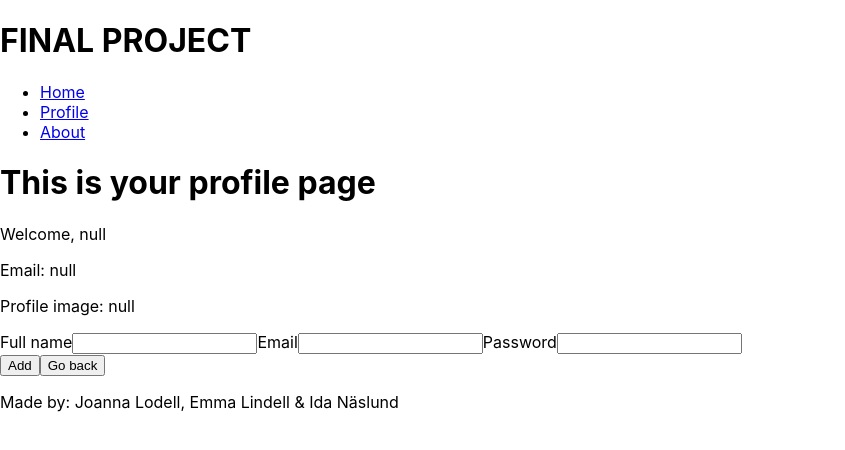
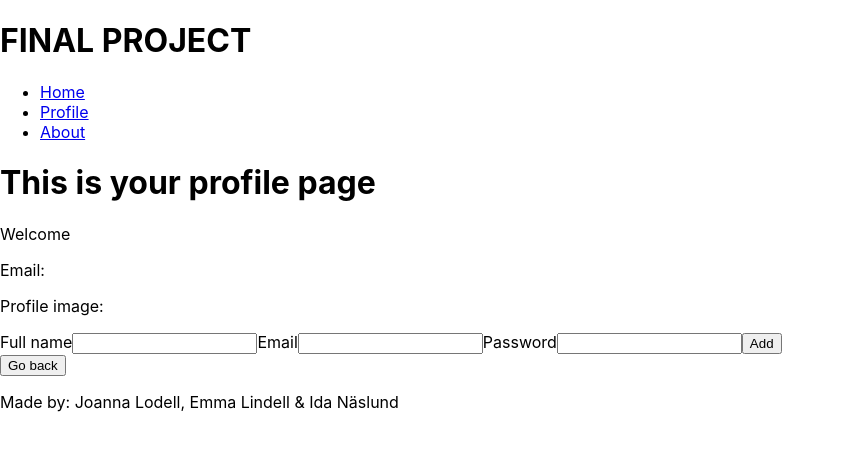
Before and after one commit to idanaslund/final-project-frontend, a React (Create React App) app: page /profile in a window 1280 px wide. Shown: the top 450 px of the page, without its empty margins (0-845 px from the left). Built offline with nearby package versions, Linux system fonts and the light colour scheme.

Commit message:
Savannahs changes from S.O

```diff
--- a/src/pages/LoginSignup.js
+++ b/src/pages/LoginSignup.js
@@ -29,28 +29,32 @@ const LoginSignup = () => {
 
         const options = {
           method: 'POST',
-            headers: {
-                'Content-Type': 'application/json',
-            },
-            body: JSON.stringify({username: username, email: email, password: password})
+          headers: { 'Content-Type': 'application/json' },
+          body: JSON.stringify({ username, email, password})
         }
-        console.log(API_URL(mode))
+
         fetch(API_URL(mode), options)
           .then((res) => res.json())
           .then((data) => {
             console.log(data)
             if (data.success) {
               batch(() => {
-                    dispatch(user.actions.setID(data.response.id))
+                dispatch(user.actions.setId(data.response.userId))
                 dispatch(user.actions.setUsername(data.response.username))
                 dispatch(user.actions.setEmail(data.response.email))
                 dispatch(user.actions.setAccessToken(data.response.accessToken))
                 dispatch(user.actions.setErrors(null))
+
+                localStorage.setItem('user', JSON.stringify({
+                  accessToken: data.response.accessToken,
+                  userId: data.response.userId,
+                  username: data.response.username,
+                  email: data.response.email
+                }))
               })
             } else {
-                  console.log(data)
               batch(() => {
-                    dispatch(user.actions.setID(null))
+                dispatch(user.actions.setId(null))
                 dispatch(user.actions.setUsername(null))
                 dispatch(user.actions.setEmail(null))
                 dispatch(user.actions.setAccessToken(null))
--- a/src/pages/ProfilePage.js
+++ b/src/pages/ProfilePage.js
@@ -1,108 +1,94 @@
-// The user can save restaurants in their page
-// The user can give reviews on restaurants when visited
-// User can change settings, imported from UserSettings.js
-
 import React, { useState } from 'react'
 import { useDispatch, useSelector } from 'react-redux'
 import { useNavigate } from 'react-router-dom'
 
-// import user from 'reducers/user'
-import UserSettings from 'components/UserSettings'
-
-
-// import { EDIT_USER } from '../utils/urls'
-
-
+import user from 'reducers/user'
+import { EDIT_USER } from '../utils/urls'
 
 const ProfilePage = () => {
-  // const accessToken = useSelector((store) => store.user.accessToken)
+  const [email, setEmail] = useState(useSelector((store) => store.user.email))
+  const [username, setUsername] = useState(useSelector((store) => store.user.username))
+  const [userId, setUserId] = useState(useSelector((store) => store.user.id))
+  const [profileImage, setProfileImage] = useState("")
+  const [password, setPassword] = useState("")
 
-
-    const loggedinUser = useSelector(store => store.user)
+  const accessToken = JSON.parse(localStorage.getItem("user"))?.accessToken;
 
   const navigate = useNavigate()
 
-    const onBackButtonClick = () => {
-        navigate(-1)
-      }
+  const onBackButtonClick = () => navigate(-1)
 
-      const [email, setEmail] = useState(loggedinUser.email)
-      const [fullName, setFullName ] = useState(loggedinUser.fullName)
-      const [profileImage, setProfileImage] = useState(loggedinUser.profileImage)
-      const [password, setPassword] = useState(loggedinUser.password)
-
-      // const dispatch = useDispatch()
+  const dispatch = useDispatch()
 
   const onFormSubmit = (event) => {
     event.preventDefault()
+
+    const options = {
+      method: 'PATCH',
+      headers: {
+        'Content-Type': 'application/json',
+        'Authorization': accessToken
+      },
+      body: JSON.stringify({ email, username, profileImage, password })
     }
 
-      // const options = {
-      //   method: 'PATCH',
-      //   headers: {
-      //     'Content-Type': 'application/json',
-      //     'Authorization': accessToken
-      //   },
-      //   body: JSON.stringify({ email: email, fullName: fullName, profileImage: profileImage, password: password })
-      // }
+    fetch(EDIT_USER(userId), options) //behöver förmodligen ändra id här
+      .then(res => res.json())
+      .then(data => {
+        if (data.success) {
 
-      // fetch(EDIT_USER('id'), options) //behöver förmodligen ändra id här
-      // .then(res => res.json())
-      // .then(data => {
-      //     if (data.success) {
-      //         dispatch(user.actions.setProfileInfo(data.updateUser))
+          localStorage.setItem('user', JSON.stringify({
+            email: data.updateUser.email,
+            username: data.updateUser.username,
+            accessToken: data.updateUser.accessToken,
+            userId: data.updateUser._id
+          }))
 
-      //       localStorage.setItem('loggedinUser', JSON.stringify({
-      //           email: data.email,
-      //           fullName: data.fullName,
-      //           profileImage: profileImage,
-      //           password: password
-      //       }))
-      //     } else {
-      //         dispatch(user.actions.setErrors(data))
-      //     }
-      // })
-      // .finally(() => {
-      //     setEmail(loggedinUser.email)
-      //     setFullName(loggedinUser.fullName)
-      //     setProfileImage(loggedinUser.profileImage)
-      //     setPassword(loggedinUser.password)
-      // })
-
-
+          setUserId(data.updateUser._id)
+          setEmail(data.updateUser.email)
+          setUsername(data.updateUser.username)
+        } else {
+          dispatch(user.actions.setErrors(data))
+        }
+      })
+  }
 
   return (
-
     <>
       <h1>This is your profile page</h1>
+      <p>Welcome {username}</p>
+      <p>Email: {email}</p>
+      <p>Profile image:</p>
 
-        <p>{`Welcome, ${loggedinUser.fullName}`}</p>
-
-        <p>Email: {`${loggedinUser.email}`}</p>
-        <p>Profile image: {`${loggedinUser.profileImage}`}</p>
-
-      <UserSettings
-      fullName={fullName}
-      setFullName={setFullName}
-      email={email}
-      setEmail={setEmail}
-      profileImage={profileImage}
-      setProfileImage={setProfileImage}
-      password={password}
-      setPassword={setPassword}
-      onFormSubmit={onFormSubmit}
+      <form onSubmit={onFormSubmit}>
+        <label htmlFor="fullname">Full name</label>
+        <input
+          id="fullname"
+          type="text"
+          value={username}
+          onChange={(event) => setUsername(event.target.value)}
         />
 
+        <label
+          htmlFor="email">Email</label>
+        <input
+          id="email"
+          type="email"
+          value={email}
+          onChange={(event) => setEmail(event.target.value)}
+        />
+        <label
+          htmlFor="password">Password</label>
+        <input
+          id="password"
+          type="password"
+          value={password}
+          onChange={(event) => setPassword(event.target.value)}
+        />
         <button type="submit">Add</button>
-
-
-        <button
-        type="button" onClick={onBackButtonClick}
-        >Go back</button>
-
+      </form>
+      <button type="button" onClick={onBackButtonClick}>Go back</button>
     </>
-
-
   )
 }
 
--- a/src/reducers/user.js
+++ b/src/reducers/user.js
@@ -1,7 +1,7 @@
 import { createSlice } from "@reduxjs/toolkit";
 
 const initialState = localStorage.getItem('user') ? {
-  id: JSON.parse(localStorage.getItem('user')).id,
+  id: JSON.parse(localStorage.getItem('user')).userId,
   username: JSON.parse(localStorage.getItem('user')).username,
   email: JSON.parse(localStorage.getItem('user')).email,
   fullName: JSON.parse(localStorage.getItem('user')).fullName,
@@ -26,7 +26,7 @@ const user = createSlice({
   name: 'user',
   initialState,
   reducers: {
-    setID: (store, action) => {
+    setId: (store, action) => {
       store.id = action.payload
     },
     setUsername: (store, action) => {
```
Lines whose indentation alone changed are shown as unchanged.
